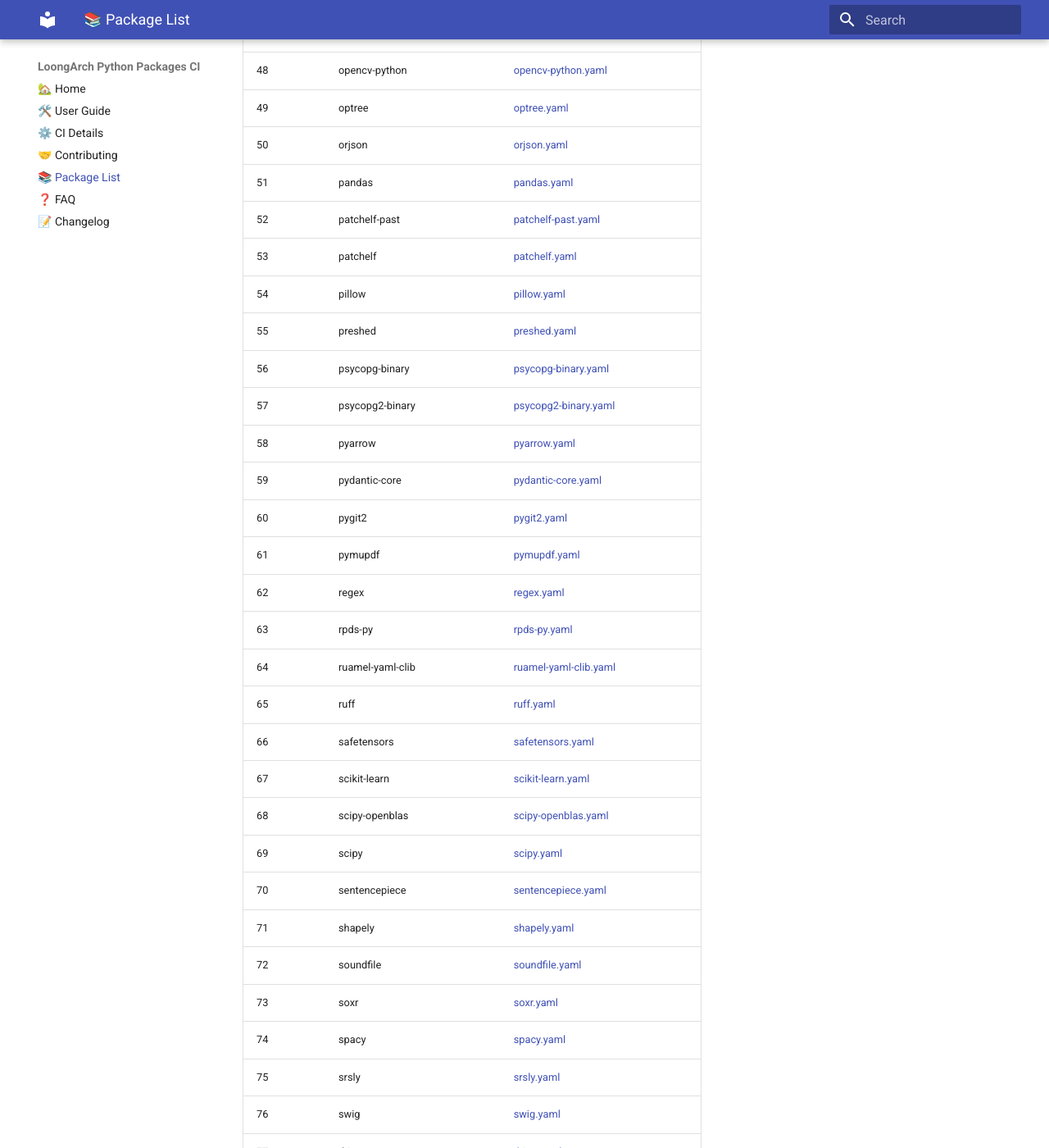
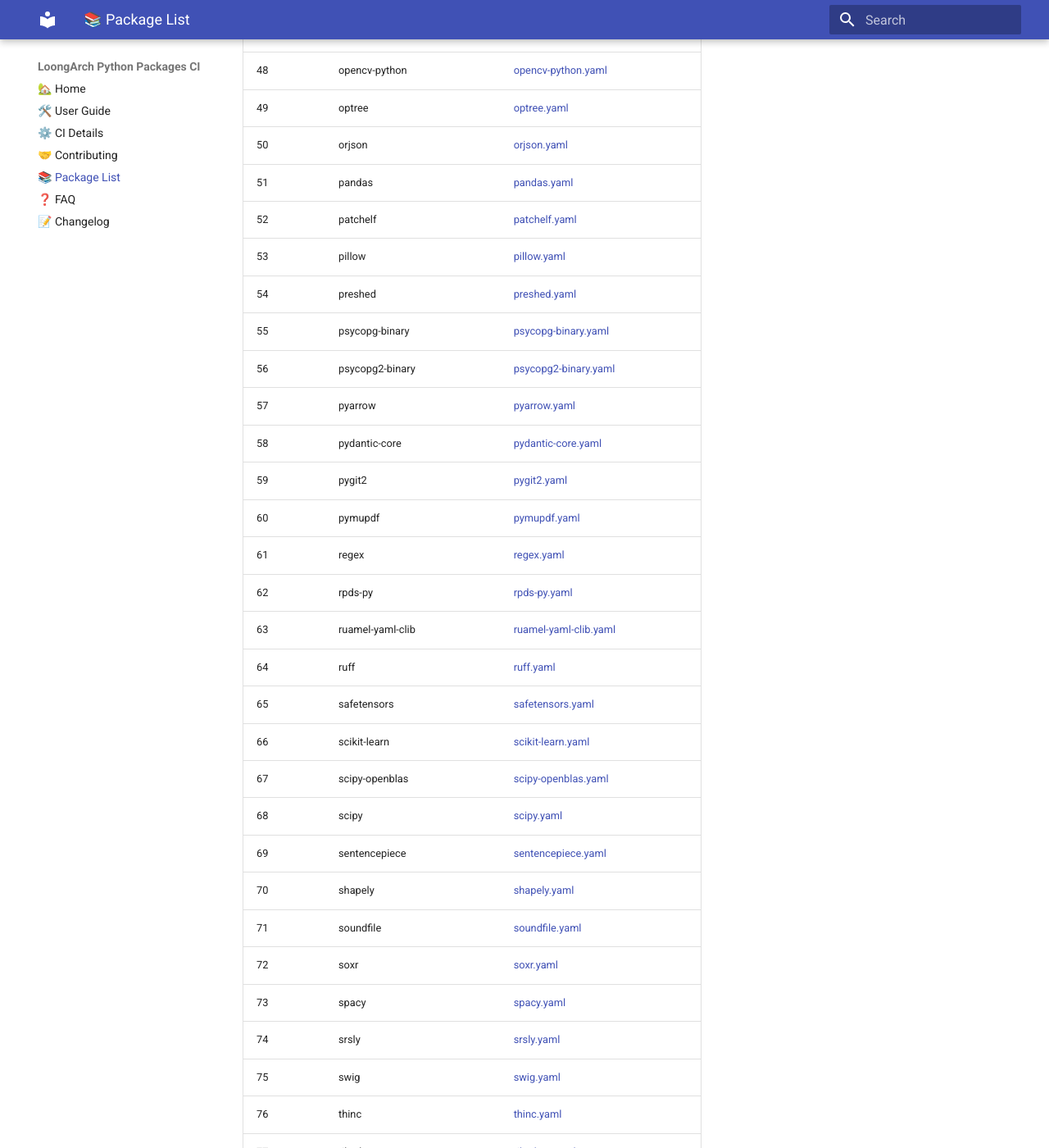
Before and after one commit to wxpppp/pypi, an MkDocs documentation site: the page built from docs/package-list.md, in a window 1280 px wide and 1400 px high, scrolled down 2299 px. Shown: the whole window at 82% size. Built offline with MkDocs 1.6.1 and Material for MkDocs 9.7.7, drawn with Linux system fonts in a browser that asks for light colours; some of the changed text lies outside the part shown.

Commit message:
auto: update bilingual README and package list docs

```diff
--- a/docs/package-list.md
+++ b/docs/package-list.md
@@ -53,41 +53,40 @@
 | 49 | optree | [optree.yaml](https://github.com/Loongson-Cloud-Community/pypi/blob/main/.github/workflows/optree.yaml) |
 | 50 | orjson | [orjson.yaml](https://github.com/Loongson-Cloud-Community/pypi/blob/main/.github/workflows/orjson.yaml) |
 | 51 | pandas | [pandas.yaml](https://github.com/Loongson-Cloud-Community/pypi/blob/main/.github/workflows/pandas.yaml) |
-| 52 | patchelf-past | [patchelf-past.yaml](https://github.com/Loongson-Cloud-Community/pypi/blob/main/.github/workflows/patchelf-past.yaml) |
-| 53 | patchelf | [patchelf.yaml](https://github.com/Loongson-Cloud-Community/pypi/blob/main/.github/workflows/patchelf.yaml) |
-| 54 | pillow | [pillow.yaml](https://github.com/Loongson-Cloud-Community/pypi/blob/main/.github/workflows/pillow.yaml) |
-| 55 | preshed | [preshed.yaml](https://github.com/Loongson-Cloud-Community/pypi/blob/main/.github/workflows/preshed.yaml) |
-| 56 | psycopg-binary | [psycopg-binary.yaml](https://github.com/Loongson-Cloud-Community/pypi/blob/main/.github/workflows/psycopg-binary.yaml) |
-| 57 | psycopg2-binary | [psycopg2-binary.yaml](https://github.com/Loongson-Cloud-Community/pypi/blob/main/.github/workflows/psycopg2-binary.yaml) |
-| 58 | pyarrow | [pyarrow.yaml](https://github.com/Loongson-Cloud-Community/pypi/blob/main/.github/workflows/pyarrow.yaml) |
-| 59 | pydantic-core | [pydantic-core.yaml](https://github.com/Loongson-Cloud-Community/pypi/blob/main/.github/workflows/pydantic-core.yaml) |
-| 60 | pygit2 | [pygit2.yaml](https://github.com/Loongson-Cloud-Community/pypi/blob/main/.github/workflows/pygit2.yaml) |
-| 61 | pymupdf | [pymupdf.yaml](https://github.com/Loongson-Cloud-Community/pypi/blob/main/.github/workflows/pymupdf.yaml) |
-| 62 | regex | [regex.yaml](https://github.com/Loongson-Cloud-Community/pypi/blob/main/.github/workflows/regex.yaml) |
-| 63 | rpds-py | [rpds-py.yaml](https://github.com/Loongson-Cloud-Community/pypi/blob/main/.github/workflows/rpds-py.yaml) |
-| 64 | ruamel-yaml-clib | [ruamel-yaml-clib.yaml](https://github.com/Loongson-Cloud-Community/pypi/blob/main/.github/workflows/ruamel-yaml-clib.yaml) |
-| 65 | ruff | [ruff.yaml](https://github.com/Loongson-Cloud-Community/pypi/blob/main/.github/workflows/ruff.yaml) |
-| 66 | safetensors | [safetensors.yaml](https://github.com/Loongson-Cloud-Community/pypi/blob/main/.github/workflows/safetensors.yaml) |
-| 67 | scikit-learn | [scikit-learn.yaml](https://github.com/Loongson-Cloud-Community/pypi/blob/main/.github/workflows/scikit-learn.yaml) |
-| 68 | scipy-openblas | [scipy-openblas.yaml](https://github.com/Loongson-Cloud-Community/pypi/blob/main/.github/workflows/scipy-openblas.yaml) |
-| 69 | scipy | [scipy.yaml](https://github.com/Loongson-Cloud-Community/pypi/blob/main/.github/workflows/scipy.yaml) |
-| 70 | sentencepiece | [sentencepiece.yaml](https://github.com/Loongson-Cloud-Community/pypi/blob/main/.github/workflows/sentencepiece.yaml) |
-| 71 | shapely | [shapely.yaml](https://github.com/Loongson-Cloud-Community/pypi/blob/main/.github/workflows/shapely.yaml) |
-| 72 | soundfile | [soundfile.yaml](https://github.com/Loongson-Cloud-Community/pypi/blob/main/.github/workflows/soundfile.yaml) |
-| 73 | soxr | [soxr.yaml](https://github.com/Loongson-Cloud-Community/pypi/blob/main/.github/workflows/soxr.yaml) |
-| 74 | spacy | [spacy.yaml](https://github.com/Loongson-Cloud-Community/pypi/blob/main/.github/workflows/spacy.yaml) |
-| 75 | srsly | [srsly.yaml](https://github.com/Loongson-Cloud-Community/pypi/blob/main/.github/workflows/srsly.yaml) |
-| 76 | swig | [swig.yaml](https://github.com/Loongson-Cloud-Community/pypi/blob/main/.github/workflows/swig.yaml) |
-| 77 | thinc | [thinc.yaml](https://github.com/Loongson-Cloud-Community/pypi/blob/main/.github/workflows/thinc.yaml) |
-| 78 | tiktoken | [tiktoken.yaml](https://github.com/Loongson-Cloud-Community/pypi/blob/main/.github/workflows/tiktoken.yaml) |
-| 79 | tokenizers | [tokenizers.yaml](https://github.com/Loongson-Cloud-Community/pypi/blob/main/.github/workflows/tokenizers.yaml) |
-| 80 | torch | [torch.yaml](https://github.com/Loongson-Cloud-Community/pypi/blob/main/.github/workflows/torch.yaml) |
-| 81 | torchaudio | [torchaudio.yaml](https://github.com/Loongson-Cloud-Community/pypi/blob/main/.github/workflows/torchaudio.yaml) |
-| 82 | torchvision | [torchvision.yaml](https://github.com/Loongson-Cloud-Community/pypi/blob/main/.github/workflows/torchvision.yaml) |
-| 83 | ujson | [ujson.yaml](https://github.com/Loongson-Cloud-Community/pypi/blob/main/.github/workflows/ujson.yaml) |
-| 84 | uv | [uv.yaml](https://github.com/Loongson-Cloud-Community/pypi/blob/main/.github/workflows/uv.yaml) |
-| 85 | uvloop | [uvloop.yaml](https://github.com/Loongson-Cloud-Community/pypi/blob/main/.github/workflows/uvloop.yaml) |
-| 86 | xxhash | [xxhash.yaml](https://github.com/Loongson-Cloud-Community/pypi/blob/main/.github/workflows/xxhash.yaml) |
-| 87 | zope.interface | [zope.interface.yaml](https://github.com/Loongson-Cloud-Community/pypi/blob/main/.github/workflows/zope.interface.yaml) |
+| 52 | patchelf | [patchelf.yaml](https://github.com/Loongson-Cloud-Community/pypi/blob/main/.github/workflows/patchelf.yaml) |
+| 53 | pillow | [pillow.yaml](https://github.com/Loongson-Cloud-Community/pypi/blob/main/.github/workflows/pillow.yaml) |
+| 54 | preshed | [preshed.yaml](https://github.com/Loongson-Cloud-Community/pypi/blob/main/.github/workflows/preshed.yaml) |
+| 55 | psycopg-binary | [psycopg-binary.yaml](https://github.com/Loongson-Cloud-Community/pypi/blob/main/.github/workflows/psycopg-binary.yaml) |
+| 56 | psycopg2-binary | [psycopg2-binary.yaml](https://github.com/Loongson-Cloud-Community/pypi/blob/main/.github/workflows/psycopg2-binary.yaml) |
+| 57 | pyarrow | [pyarrow.yaml](https://github.com/Loongson-Cloud-Community/pypi/blob/main/.github/workflows/pyarrow.yaml) |
+| 58 | pydantic-core | [pydantic-core.yaml](https://github.com/Loongson-Cloud-Community/pypi/blob/main/.github/workflows/pydantic-core.yaml) |
+| 59 | pygit2 | [pygit2.yaml](https://github.com/Loongson-Cloud-Community/pypi/blob/main/.github/workflows/pygit2.yaml) |
+| 60 | pymupdf | [pymupdf.yaml](https://github.com/Loongson-Cloud-Community/pypi/blob/main/.github/workflows/pymupdf.yaml) |
+| 61 | regex | [regex.yaml](https://github.com/Loongson-Cloud-Community/pypi/blob/main/.github/workflows/regex.yaml) |
+| 62 | rpds-py | [rpds-py.yaml](https://github.com/Loongson-Cloud-Community/pypi/blob/main/.github/workflows/rpds-py.yaml) |
+| 63 | ruamel-yaml-clib | [ruamel-yaml-clib.yaml](https://github.com/Loongson-Cloud-Community/pypi/blob/main/.github/workflows/ruamel-yaml-clib.yaml) |
+| 64 | ruff | [ruff.yaml](https://github.com/Loongson-Cloud-Community/pypi/blob/main/.github/workflows/ruff.yaml) |
+| 65 | safetensors | [safetensors.yaml](https://github.com/Loongson-Cloud-Community/pypi/blob/main/.github/workflows/safetensors.yaml) |
+| 66 | scikit-learn | [scikit-learn.yaml](https://github.com/Loongson-Cloud-Community/pypi/blob/main/.github/workflows/scikit-learn.yaml) |
+| 67 | scipy-openblas | [scipy-openblas.yaml](https://github.com/Loongson-Cloud-Community/pypi/blob/main/.github/workflows/scipy-openblas.yaml) |
+| 68 | scipy | [scipy.yaml](https://github.com/Loongson-Cloud-Community/pypi/blob/main/.github/workflows/scipy.yaml) |
+| 69 | sentencepiece | [sentencepiece.yaml](https://github.com/Loongson-Cloud-Community/pypi/blob/main/.github/workflows/sentencepiece.yaml) |
+| 70 | shapely | [shapely.yaml](https://github.com/Loongson-Cloud-Community/pypi/blob/main/.github/workflows/shapely.yaml) |
+| 71 | soundfile | [soundfile.yaml](https://github.com/Loongson-Cloud-Community/pypi/blob/main/.github/workflows/soundfile.yaml) |
+| 72 | soxr | [soxr.yaml](https://github.com/Loongson-Cloud-Community/pypi/blob/main/.github/workflows/soxr.yaml) |
+| 73 | spacy | [spacy.yaml](https://github.com/Loongson-Cloud-Community/pypi/blob/main/.github/workflows/spacy.yaml) |
+| 74 | srsly | [srsly.yaml](https://github.com/Loongson-Cloud-Community/pypi/blob/main/.github/workflows/srsly.yaml) |
+| 75 | swig | [swig.yaml](https://github.com/Loongson-Cloud-Community/pypi/blob/main/.github/workflows/swig.yaml) |
+| 76 | thinc | [thinc.yaml](https://github.com/Loongson-Cloud-Community/pypi/blob/main/.github/workflows/thinc.yaml) |
+| 77 | tiktoken | [tiktoken.yaml](https://github.com/Loongson-Cloud-Community/pypi/blob/main/.github/workflows/tiktoken.yaml) |
+| 78 | tokenizers | [tokenizers.yaml](https://github.com/Loongson-Cloud-Community/pypi/blob/main/.github/workflows/tokenizers.yaml) |
+| 79 | torch | [torch.yaml](https://github.com/Loongson-Cloud-Community/pypi/blob/main/.github/workflows/torch.yaml) |
+| 80 | torchaudio | [torchaudio.yaml](https://github.com/Loongson-Cloud-Community/pypi/blob/main/.github/workflows/torchaudio.yaml) |
+| 81 | torchvision | [torchvision.yaml](https://github.com/Loongson-Cloud-Community/pypi/blob/main/.github/workflows/torchvision.yaml) |
+| 82 | ujson | [ujson.yaml](https://github.com/Loongson-Cloud-Community/pypi/blob/main/.github/workflows/ujson.yaml) |
+| 83 | uv | [uv.yaml](https://github.com/Loongson-Cloud-Community/pypi/blob/main/.github/workflows/uv.yaml) |
+| 84 | uvloop | [uvloop.yaml](https://github.com/Loongson-Cloud-Community/pypi/blob/main/.github/workflows/uvloop.yaml) |
+| 85 | xxhash | [xxhash.yaml](https://github.com/Loongson-Cloud-Community/pypi/blob/main/.github/workflows/xxhash.yaml) |
+| 86 | zope.interface | [zope.interface.yaml](https://github.com/Loongson-Cloud-Community/pypi/blob/main/.github/workflows/zope.interface.yaml) |
 
 _This table is automatically generated by GitHub Actions._
```
Also changed, not shown: README.md (+37 -38 lines), README_zh.md (+35 -36 lines).
